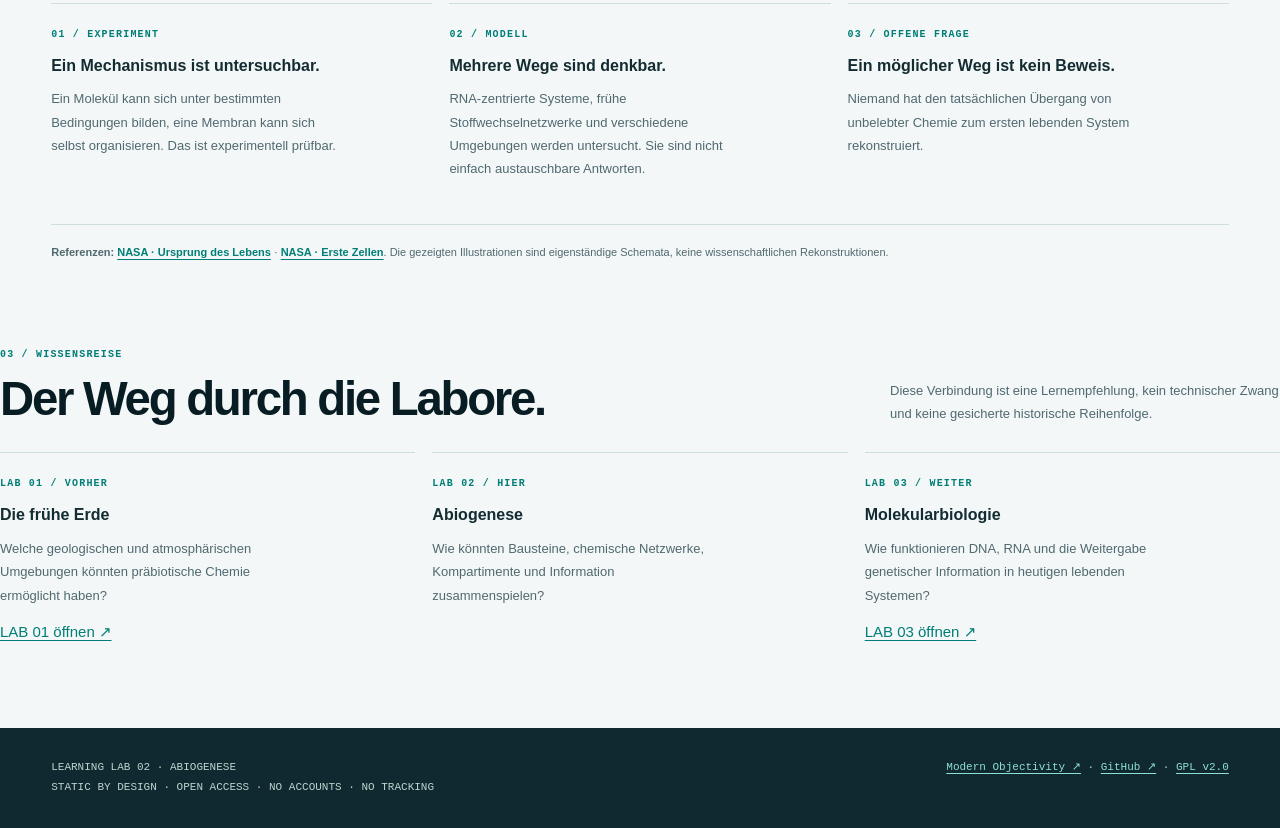
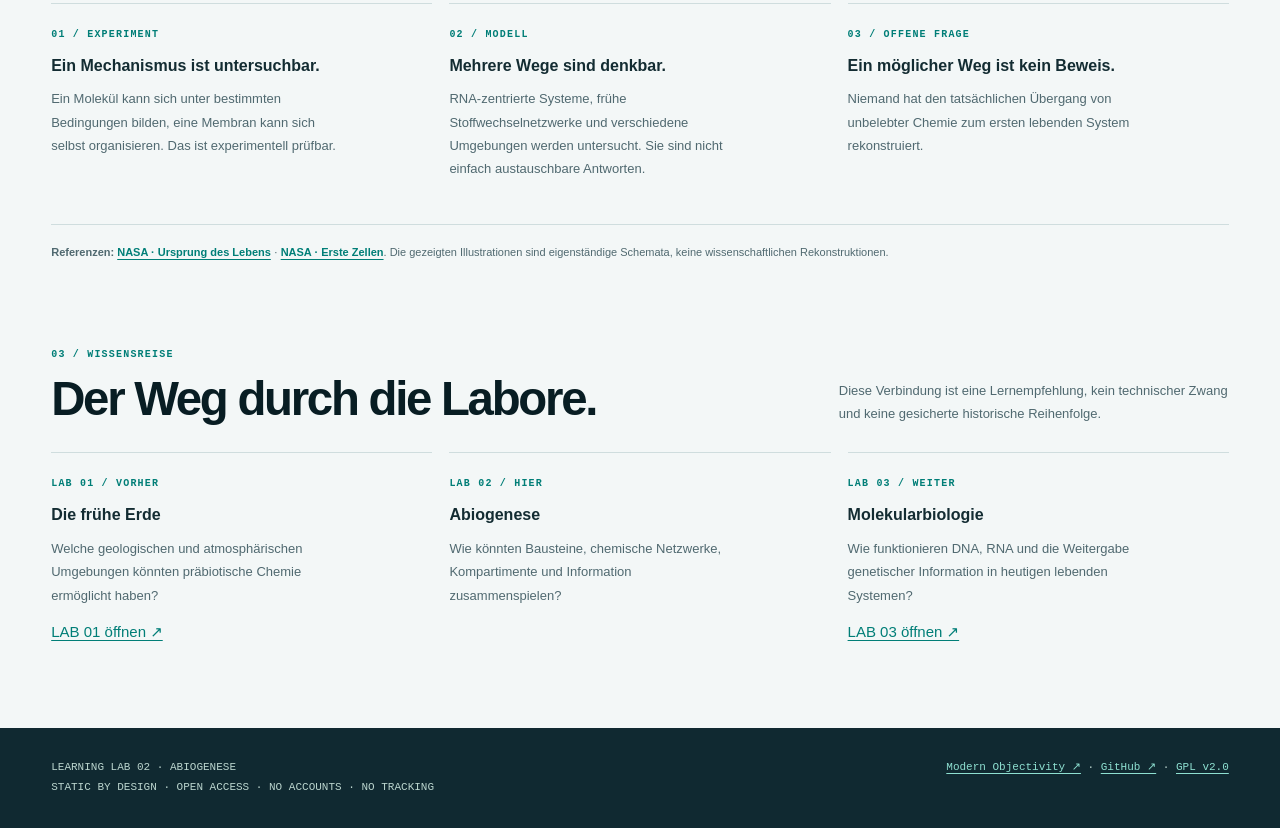
Before and after one commit to philippklinz/lab-abiogenesis, a plain HTML site: page index.html in a window 1280 px wide. Shown: the part 1872-2700 px from the top of the page. Drawn offline with Linux system fonts and the light colour scheme.

Commit message:
fix: keep responsive page gutters in combined section and container classes

```diff
--- a/abiogenesis.css
+++ b/abiogenesis.css
@@ -56,7 +56,7 @@ body.abio{margin:0;min-width:320px;background:var(--mo-bg,var(--a-paper));color:
 .abio-tag{border:1px solid var(--a-line);background:var(--mo-surface-2,var(--a-soft));padding:4px 8px;color:var(--mo-muted,var(--a-mid));font:10px/1.3 "Liberation Mono",monospace;border-radius:3px;white-space:nowrap}
 .abio-tag.live{background:#e1f5ec;color:#28765b;border-color:#b6dec9}
 .abio-coming{color:var(--mo-muted,var(--a-mid));font-weight:500}
-.abio-lower{padding:60px 0}
+.abio-lower{padding-top:60px;padding-bottom:60px}
 .abio-columns{display:grid;grid-template-columns:repeat(3,minmax(0,1fr));gap:17px}
 .abio-info{padding-top:16px;border-top:1px solid var(--mo-border,var(--a-line))}
 .abio-info strong{display:block;font-size:16px;margin:9px 0}
@@ -104,4 +104,12 @@ body.abio{margin:0;min-width:320px;background:var(--mo-bg,var(--a-paper));color:
 @media(max-width:1170px){.abio-header-inner .abio-nav{flex-basis:100%;width:100%}.abio-card-grid{grid-template-columns:repeat(2,minmax(0,1fr))}}
 @media(max-width:850px){.abio-hero,.abio-experiment{grid-template-columns:minmax(0,1fr)}.abio-hero-graphic{max-width:560px;min-height:280px}.abio-columns{grid-template-columns:1fr 1fr}.abio-tank{min-height:390px}}
 @media(max-width:650px){.abio-card-grid,.abio-columns,.abio-results,.abio-answers{grid-template-columns:minmax(0,1fr)}.abio-hero{padding-top:43px;padding-bottom:50px}.abio-hero h1{font-size:48px}.abio-hero-graphic{min-height:240px}.abio-section{padding:43px 0 56px}.abio-tank{min-height:330px}.abio-tank svg{min-height:330px}.abio-control-panel{padding:20px}}
+
+/* Guardrails: gutters belong to .abio-wrap, even when the same element
+ * also has a section/spacing class. Keep section padding vertical-only. */
+.abio-wrap{min-width:0;max-width:1380px}
+.abio-wrap.abio-lower{padding-left:clamp(18px,4vw,60px);padding-right:clamp(18px,4vw,60px)}
+.abio-columns>*,.abio-section-title>*,.abio-footer-inner>*{min-width:0}
+.abio h1,.abio h2,.abio h3{overflow-wrap:break-word}
+.abio-footer-inner{overflow-wrap:anywhere}
 @media(prefers-reduced-motion:reduce){html{scroll-behavior:auto}*{transition:none!important;animation:none!important}}
```
